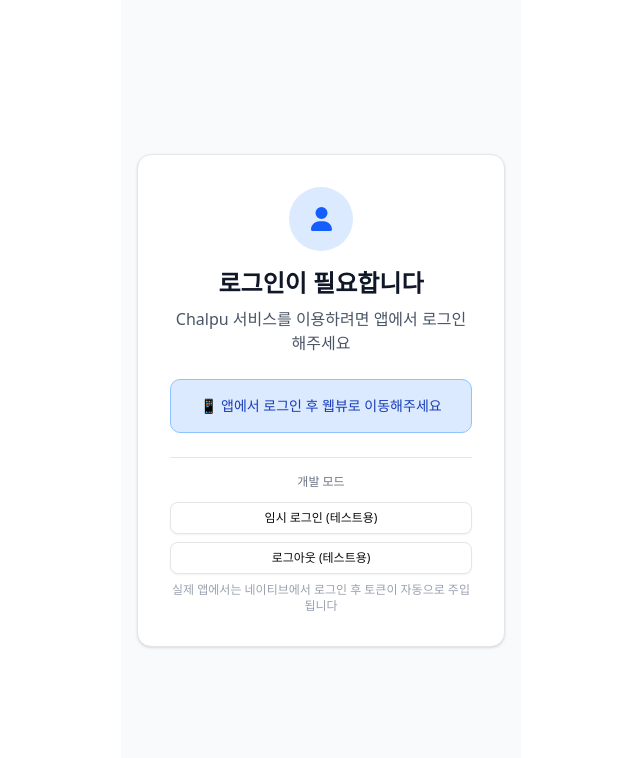
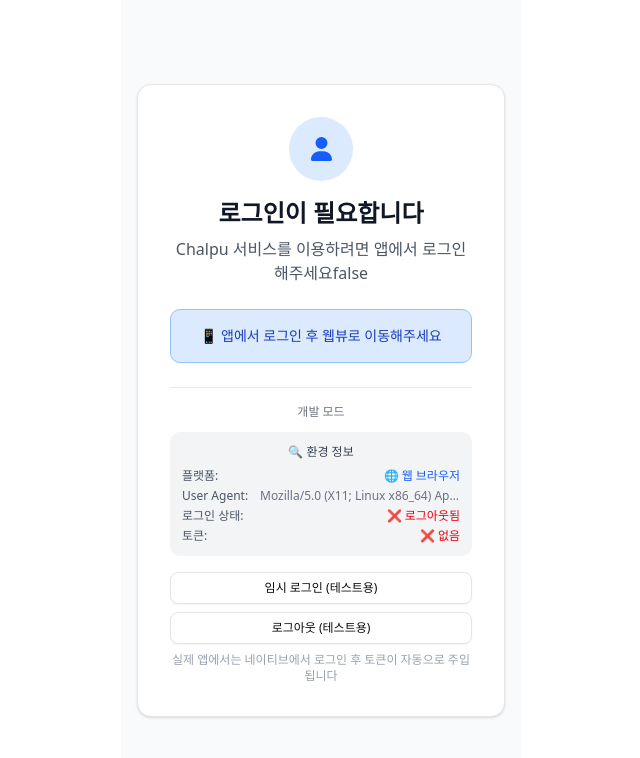
Before and after one commit to ChalpuCamera/chalpu-web, a Next.js app: page / in a window 1280 px wide. Shown: the top 758 px of the page, without its empty margins (319-959 px from the left). Built offline with nearby package versions, Linux system fonts and the light colour scheme; no server answers.

Commit message:
Fix: 브릿지 수정

```diff
--- a/src/components/PhotoUpload.tsx
+++ b/src/components/PhotoUpload.tsx
@@ -6,7 +6,7 @@
 import { FontAwesomeIcon } from "@fortawesome/react-fontawesome";
 import { faCamera, faTrash, faImage } from "@fortawesome/free-solid-svg-icons";
 import { uploadPhoto } from "@/utils/photoUpload";
-import { nativeBridge } from "@/utils/nativeBridge";
+import { useNativeBridge } from "@/utils/nativeBridge";
 
 interface PhotoUploadProps {
   storeId: number;
@@ -25,6 +25,7 @@
 }) => {
   const [isUploading, setIsUploading] = useState(false);
   const [previewUrl, setPreviewUrl] = useState<string | null>(null);
+  const { bridge, isAvailable } = useNativeBridge();
 
   const fileInputRef = useRef<HTMLInputElement>(null);
 
@@ -70,9 +71,9 @@
   };
 
   const handleTakePhoto = async () => {
-    if (nativeBridge.isAvailable()) {
+    if (isAvailable) {
       try {
-        const result = await nativeBridge.openCamera({
+        const result = await bridge.openCamera({
           quality: 80,
           allowEdit: false,
           encodingType: "JPEG",
--- a/src/components/auth/LoginGuard.tsx
+++ b/src/components/auth/LoginGuard.tsx
@@ -13,9 +13,23 @@
   fallback?: React.ReactNode;
 }
 
-export function LoginGuard({ children, fallback }: LoginGuardProps) {
+export function LoginGuard({ children }: LoginGuardProps) {
   const { isLoggedIn, isLoading, setTokens, clearTokens } = useAuthStore();
-  const { isAvailable } = useNativeBridge();
+  const { bridge, isAvailable } = useNativeBridge();
+
+  // 네이티브 앱인데 로그인이 안되어 있으면 앱의 로그인 창으로 이동
+  React.useEffect(() => {
+    if (isAvailable && !isLoggedIn && !isLoading) {
+      const showNativeLogin = async () => {
+        try {
+          await bridge.showLogin();
+        } catch (error) {
+          console.error("네이티브 로그인 창 호출 실패:", error);
+        }
+      };
+      showNativeLogin();
+    }
+  }, [bridge, isAvailable, isLoggedIn, isLoading]);
 
   // 개발 모드에서 임시 로그인 (테스트용)
   const handleDevLogin = () => {
@@ -42,22 +56,25 @@
     );
   }
 
-  // 네이티브 앱에서는 LoginGuard 비활성화 (네이티브에서 로그인 처리)
-  if (isAvailable) {
+  // 네이티브 앱 && 로그인 상태에서는 LoginGuard 비활성화 (네이티브에서 로그인 처리)
+  if (isAvailable && isLoggedIn) {
     return <>{children}</>;
   }
 
-  // 로그인된 상태
-  if (isLoggedIn) {
-    return <>{children}</>;
+  // 네이티브 앱인데 로그인이 안되어 있으면 앱의 로그인 창으로 이동
+  if (isAvailable && !isLoggedIn) {
+    // 로딩 화면 표시
+    return (
+      <div className="min-h-screen bg-gray-50 flex items-center justify-center">
+        <div className="text-center">
+          <div className="animate-spin rounded-full h-8 w-8 border-b-2 border-blue-600 mx-auto mb-4"></div>
+          <p className="text-gray-600">앱의 로그인 창으로 이동 중...</p>
+        </div>
+      </div>
+    );
   }
 
-  // 커스텀 fallback이 있으면 사용
-  if (fallback) {
-    return <>{fallback}</>;
-  }
-
-  // 로그아웃 상태 - 기본 로그인 안내 화면 (웹 브라우저에서만 표시)
+  // 웹 브라우저에서 로그아웃 상태 - 기본 로그인 안내 화면
   return (
     <div className="min-h-screen bg-gray-50 flex items-center justify-center px-4">
       <Card className="w-full max-w-md p-8 text-center">
@@ -70,6 +87,7 @@
           </h1>
           <p className="text-gray-600">
             Chalpu 서비스를 이용하려면 앱에서 로그인해주세요
+            {isAvailable.toString()}
           </p>
         </div>
 
@@ -84,6 +102,60 @@
         {process.env.NODE_ENV === "development" && (
           <div className="mt-6 pt-4 border-t border-gray-200">
             <p className="text-xs text-gray-500 mb-3">개발 모드</p>
+
+            {/* 환경 정보 섹션 */}
+            <div className="mb-4 p-3 bg-gray-100 rounded-lg">
+              <p className="text-xs font-medium text-gray-700 mb-2">
+                🔍 환경 정보
+              </p>
+              <div className="text-xs text-gray-600 space-y-1">
+                <div className="flex justify-between">
+                  <span>플랫폼:</span>
+                  <span
+                    className={
+                      isAvailable
+                        ? "text-green-600 font-medium"
+                        : "text-blue-600 font-medium"
+                    }
+                  >
+                    {isAvailable ? "📱 네이티브 앱" : "🌐 웹 브라우저"}
+                  </span>
+                </div>
+                <div className="flex justify-between">
+                  <span>User Agent:</span>
+                  <span className="text-gray-500 truncate max-w-[200px]">
+                    {typeof window !== "undefined"
+                      ? window.navigator.userAgent.substring(0, 50) + "..."
+                      : "N/A"}
+                  </span>
+                </div>
+                <div className="flex justify-between">
+                  <span>로그인 상태:</span>
+                  <span
+                    className={
+                      isLoggedIn
+                        ? "text-green-600 font-medium"
+                        : "text-red-600 font-medium"
+                    }
+                  >
+                    {isLoggedIn ? "✅ 로그인됨" : "❌ 로그아웃됨"}
+                  </span>
+                </div>
+                <div className="flex justify-between">
+                  <span>토큰:</span>
+                  <span
+                    className={
+                      isLoggedIn
+                        ? "text-green-600 font-medium"
+                        : "text-red-600 font-medium"
+                    }
+                  >
+                    {isLoggedIn ? "✅ 있음" : "❌ 없음"}
+                  </span>
+                </div>
+              </div>
+            </div>
+
             <div className="space-y-2">
               <Button
                 onClick={handleDevLogin}
--- a/src/utils/nativeBridge.ts
+++ b/src/utils/nativeBridge.ts
@@ -1,3 +1,32 @@
+import { useEffect, useState } from "react";
+
+// 네이티브 앱 통신을 위한 타입 선언
+declare global {
+  interface Window {
+    Android?: {
+      postMessage: (message: string) => void;
+    };
+    webkit?: {
+      messageHandlers?: {
+        iOS?: {
+          postMessage: (message: string) => void;
+        };
+      };
+    };
+    iOS?: {
+      postMessage: (message: string) => void;
+    };
+    receiveMessageFromApp?: (message: string) => void;
+    // 앱에서 주입하는 설정 객체
+    appConfig?: {
+      userId?: string;
+      token?: string;
+      apiUrl?: string;
+      [key: string]: string | undefined;
+    };
+  }
+}
+
 // 네이티브 브릿지 메시지 타입 정의
 export interface NativeBridgeMessage {
   type: string;
@@ -125,21 +154,26 @@
       };
 
       const win = window as Window & {
-        Android?: { receiveMessage?: (message: string) => void };
+        Android?: { postMessage?: (message: string) => void };
         webkit?: {
           messageHandlers?: {
-            chalpu?: { postMessage?: (message: NativeBridgeMessage) => void };
+            iOS?: { postMessage?: (message: string) => void };
           };
         };
+        iOS?: { postMessage?: (message: string) => void };
       };
 
       // Android WebView
-      if (win.Android?.receiveMessage) {
-        win.Android.receiveMessage(JSON.stringify(message));
+      if (win.Android?.postMessage) {
+        win.Android.postMessage(JSON.stringify(message));
       }
       // iOS WKWebView
-      else if (win.webkit?.messageHandlers?.chalpu?.postMessage) {
-        win.webkit.messageHandlers.chalpu.postMessage(message);
+      else if (win.webkit?.messageHandlers?.iOS?.postMessage) {
+        win.webkit.messageHandlers.iOS.postMessage(JSON.stringify(message));
+      }
+      // iOS 직접 브릿지
+      else if (win.iOS?.postMessage) {
+        win.iOS.postMessage(JSON.stringify(message));
       }
       // 웹뷰가 아닌 경우 또는 브릿지가 준비되지 않은 경우
       else {
@@ -285,34 +319,65 @@
   minimizeApp(): void {
     this.sendToNative("minimizeApp").catch(console.error);
   }
-
-  // 브릿지가 사용 가능한지 확인
-  isAvailable(): boolean {
-    if (typeof window === "undefined") return false;
-
-    const win = window as Window & {
-      Android?: { receiveMessage?: (message: string) => void };
-      webkit?: {
-        messageHandlers?: {
-          chalpu?: { postMessage?: (message: NativeBridgeMessage) => void };
-        };
-      };
-    };
-
-    return !!(
-      win.Android?.receiveMessage ||
-      win.webkit?.messageHandlers?.chalpu?.postMessage
-    );
-  }
 }
 
 // 싱글톤 인스턴스 생성
 export const nativeBridge = new NativeBridge();
 
-// React Hook으로 네이티브 브릿지 사용
-export const useNativeBridge = () => {
+// React Hook으로 네이티브 앱 사용
+export function useNativeApp() {
+  const [isWebView, setIsWebView] = useState(false);
+  const [appConfig, setAppConfig] = useState<Record<string, string>>({});
+
+  // WebView 환경 확인 및 앱 설정 로드
+  useEffect(() => {
+    const checkWebView = () => {
+      // 1. 브릿지 객체 확인
+      const hasBridge = !!(
+        window.Android ||
+        window.webkit?.messageHandlers?.iOS ||
+        window.iOS
+      );
+
+      // 2. User Agent로 모바일 앱 확인
+      const userAgent = window.navigator.userAgent.toLowerCase();
+      const isMobileApp =
+        userAgent.includes("android") ||
+        userAgent.includes("iphone") ||
+        userAgent.includes("ipad");
+
+      // 3. 앱 설정이 있으면 네이티브 앱으로 간주
+      const hasAppConfig = !!window.appConfig;
+
+      const hasNativeApp = hasBridge || isMobileApp || hasAppConfig;
+      setIsWebView(hasNativeApp);
+
+      // 앱에서 주입한 설정 로드
+      if (window.appConfig) {
+        setAppConfig(window.appConfig as Record<string, string>);
+      }
+
+      // URL 파라미터에서 설정 로드
+      const urlParams = new URLSearchParams(window.location.search);
+      const urlConfig: Record<string, string> = {};
+      urlParams.forEach((value, key) => {
+        urlConfig[key] = value;
+      });
+
+      if (Object.keys(urlConfig).length > 0) {
+        setAppConfig((prev) => ({ ...prev, ...urlConfig }));
+      }
+    };
+
+    checkWebView();
+  }, []);
+
   return {
     bridge: nativeBridge,
-    isAvailable: nativeBridge.isAvailable(),
+    isAvailable: isWebView,
+    appConfig,
   };
-};
+}
+
+// 기존 useNativeBridge 호환성을 위한 별칭
+export const useNativeBridge = useNativeApp;
```
